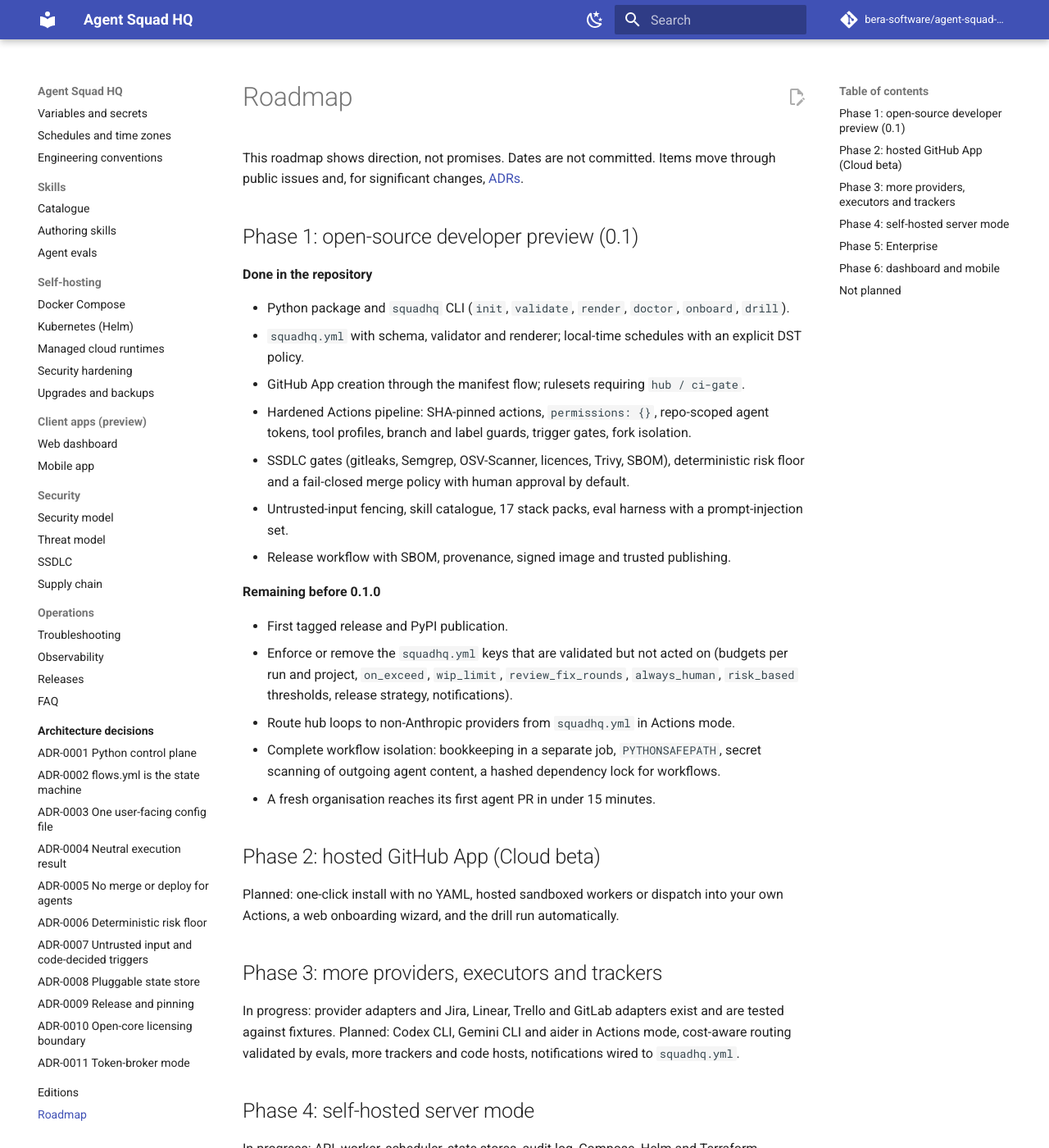
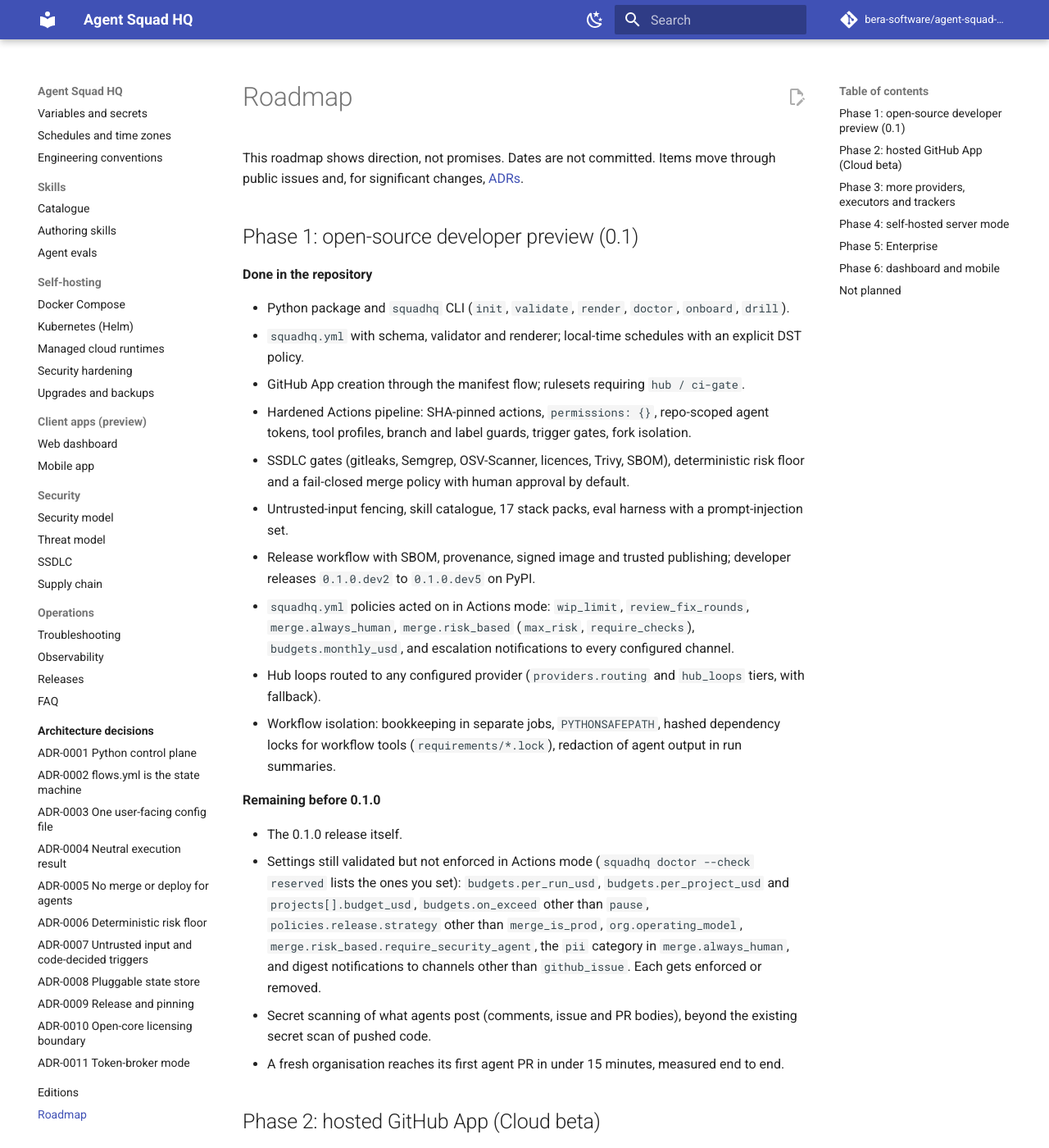
Before and after one commit to bera-software/agent-squad-hq, an MkDocs documentation site: the page built from docs/ROADMAP.md, in a window 1280 px wide and 1400 px high. Shown: the whole window at 82% size. Built offline with MkDocs 1.6.1 and Material for MkDocs 9.7.7, drawn with Linux system fonts in a browser that asks for light colours; comment, search, counter and statistics services are not loaded.

Commit message:
Refresh the 0.1.0 roadmap; reserved-settings note covers digests only
The roadmap still listed work that is done (provider routing for hub
loops, hashed workflow locks, wip_limit, review_fix_rounds, always_human,
risk_based). It now lists what remains: the release, the settings still
reserved in Actions mode, secret scanning of agent posts, and the
15-minute setup measurement. Escalations already reach every channel, so
the reserved note warns only about digest channels.

```diff
--- a/docs/ROADMAP.md
+++ b/docs/ROADMAP.md
@@ -12,15 +12,17 @@ This roadmap shows direction, not promises. Dates are not committed. Items move
 - Hardened Actions pipeline: SHA-pinned actions, `permissions: {}`, repo-scoped agent tokens, tool profiles, branch and label guards, trigger gates, fork isolation.
 - SSDLC gates (gitleaks, Semgrep, OSV-Scanner, licences, Trivy, SBOM), deterministic risk floor and a fail-closed merge policy with human approval by default.
 - Untrusted-input fencing, skill catalogue, 17 stack packs, eval harness with a prompt-injection set.
-- Release workflow with SBOM, provenance, signed image and trusted publishing.
+- Release workflow with SBOM, provenance, signed image and trusted publishing; developer releases `0.1.0.dev2` to `0.1.0.dev5` on PyPI.
+- `squadhq.yml` policies acted on in Actions mode: `wip_limit`, `review_fix_rounds`, `merge.always_human`, `merge.risk_based` (`max_risk`, `require_checks`), `budgets.monthly_usd`, and escalation notifications to every configured channel.
+- Hub loops routed to any configured provider (`providers.routing` and `hub_loops` tiers, with fallback).
+- Workflow isolation: bookkeeping in separate jobs, `PYTHONSAFEPATH`, hashed dependency locks for workflow tools (`requirements/*.lock`), redaction of agent output in run summaries.
 
 **Remaining before 0.1.0**
 
-- First tagged release and PyPI publication.
-- Enforce or remove the `squadhq.yml` keys that are validated but not acted on (budgets per run and project, `on_exceed`, `wip_limit`, `review_fix_rounds`, `always_human`, `risk_based` thresholds, release strategy, notifications).
-- Route hub loops to non-Anthropic providers from `squadhq.yml` in Actions mode.
-- Complete workflow isolation: bookkeeping in a separate job, `PYTHONSAFEPATH`, secret scanning of outgoing agent content, a hashed dependency lock for workflows.
-- A fresh organisation reaches its first agent PR in under 15 minutes.
+- The 0.1.0 release itself.
+- Settings still validated but not enforced in Actions mode (`squadhq doctor --check reserved` lists the ones you set): `budgets.per_run_usd`, `budgets.per_project_usd` and `projects[].budget_usd`, `budgets.on_exceed` other than `pause`, `policies.release.strategy` other than `merge_is_prod`, `org.operating_model`, `merge.risk_based.require_security_agent`, the `pii` category in `merge.always_human`, and digest notifications to channels other than `github_issue`. Each gets enforced or removed.
+- Secret scanning of what agents post (comments, issue and PR bodies), beyond the existing secret scan of pushed code.
+- A fresh organisation reaches its first agent PR in under 15 minutes, measured end to end.
 
 ## Phase 2: hosted GitHub App (Cloud beta)
 
```
Also changed, not shown: CHANGELOG.md (+1 -0 lines), 1 other file.
